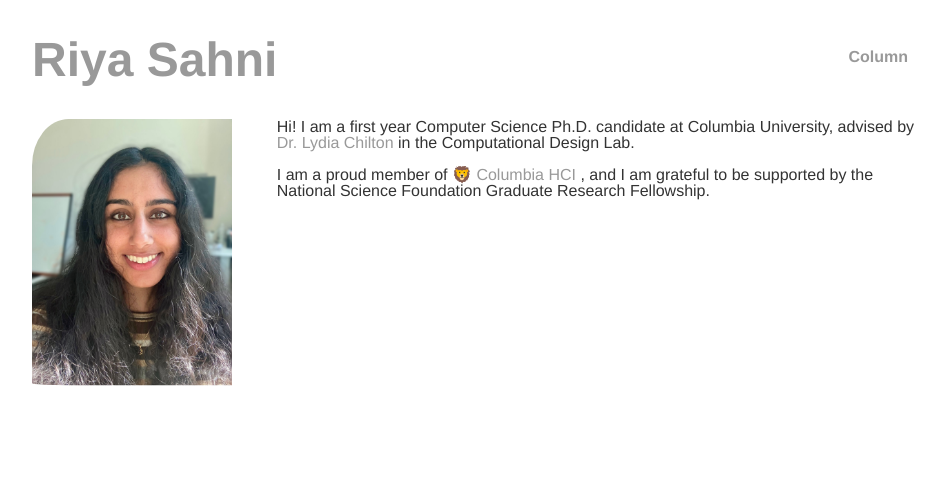
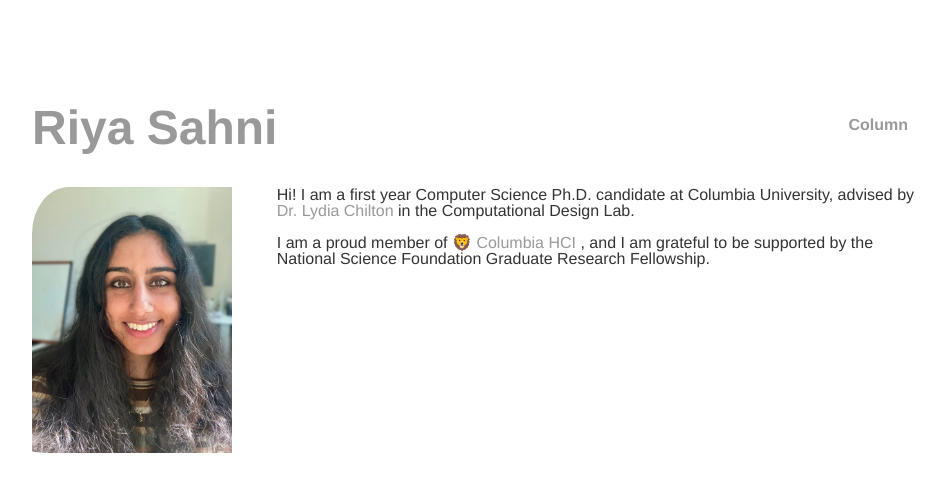
Before and after one commit to riyasahni/riyasahni.github.io, a Jekyll site: the page built from index.html, in a window 1280 px wide. Shown: the top 492 px of the page, without its empty margins (160-1105 px from the left). Built offline with Jekyll 4.4.1, drawn with Linux system fonts in a browser that asks for light colours.

Commit message:
bah humbug

```diff
--- a/css/main.css
+++ b/css/main.css
@@ -1,5 +1,5 @@
 body {
-    margin: 0px auto;
+    margin: 100px auto;
     width: 70%;
 }
 header {
```
